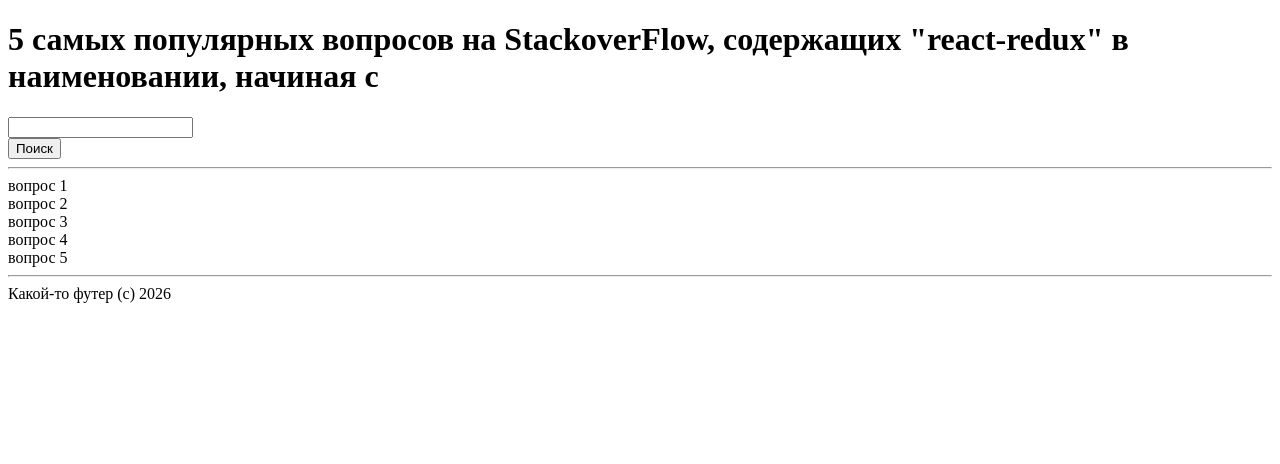
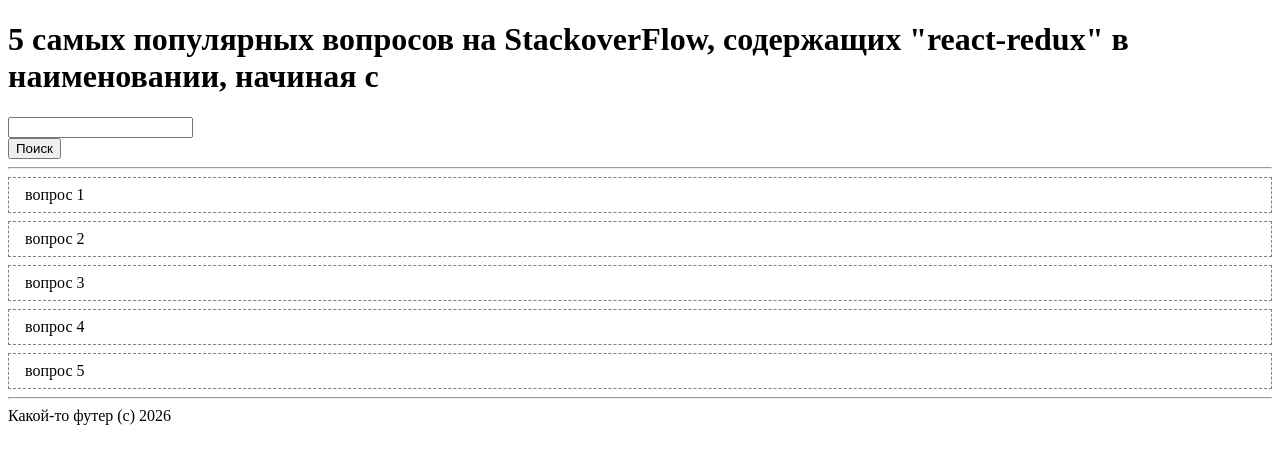
Before and after one commit to AlexArtsy/top-stackoverflow-questions, a React app: page / in a window 1280 px wide. Shown: the top 464 px of the page. Built offline with nearby package versions, Linux system fonts and the light colour scheme.

Commit message:
Реализован d-n-d

```diff
--- a/package.json
+++ b/package.json
@@ -24,7 +24,11 @@
     "test": "echo \"No tests yet\" && exit 0"
   },
   "dependencies": {
+    "dnd-core": "^16.0.1",
+    "immutability-helper": "^3.1.1",
     "react": "^19.2.7",
+    "react-dnd": "^16.0.1",
+    "react-dnd-html5-backend": "^16.0.1",
     "react-dom": "^19.2.7"
   },
   "devDependencies": {
--- /dev/null
+++ b/src/model/types.ts
@@ -0,0 +1,4 @@
+export type SOQuestion = {
+	id: number;
+	text: string;
+};
--- a/src/view/body.tsx
+++ b/src/view/body.tsx
@@ -1,5 +1,11 @@
+import { HTML5Backend } from "react-dnd-html5-backend";
 import { QuestionsList } from "./questions-list";
+import { DndProvider } from "react-dnd";
 
 export const Body: React.FC = () => {
-    return <QuestionsList />
+    return (
+        <DndProvider backend={HTML5Backend}>
+            <QuestionsList />
+        </DndProvider>
+    );
 };
--- a/src/view/list-item-content.tsx
+++ b/src/view/list-item-content.tsx
@@ -1,4 +1,4 @@
-type Props = {
+interface Props {
     data: string;
 };
 export const ListItemContent: React.FC<Props> = ({ data }) => {
--- a/src/view/list-item.tsx
+++ b/src/view/list-item.tsx
@@ -1,20 +1,128 @@
-import { useState } from "react";
+import { useRef, useState } from "react";
 import { ListItemContent } from "./list-item-content";
+import { useDrag, useDrop } from "react-dnd";
+import { SOQuestion } from "../model/types";
+import { Identifier, XYCoord } from "dnd-core";
 
-type Props = {
-    data: string;
+// TODO: шта это?! удалить потом!
+const ItemTypes = {
+	CARD: 'card',
+}
+
+interface DragItem {
+	index: number
+	id: string
+	type: string
+}
+
+
+// TODO: на первое время
+const style = {
+	border: '1px dashed gray',
+	padding: '0.5rem 1rem',
+	marginBottom: '.5rem',
+	backgroundColor: 'white',
+	cursor: 'move',
+}
+
+interface Props {
+    id: number;
+    index: number;
+    question: SOQuestion;
+    moveItem: (dragIndex: number, hoverIndex: number) => void;
 };
-export const ListItem: React.FC<Props> = ({ data }) => {
+
+export const ListItem: React.FC<Props> = ({ id, index, question, moveItem }) => {
     const [ isOpened, setIsOpened ] = useState<boolean>();
+    const ref = useRef<HTMLDivElement>(null)
 
     const onClickHandle = () => {
         setIsOpened((prev) => !prev);
     };
 
+    	const [{ handlerId }, drop] = useDrop<
+		DragItem,
+		void,
+		{ handlerId: Identifier | null }
+	>({
+		accept: ItemTypes.CARD,
+		collect(monitor) {
+			return {
+				handlerId: monitor.getHandlerId(),
+			}
+		},
+		hover(item: DragItem, monitor) {
+			if (!ref.current) {
+				return
+			}
+			const dragIndex = item.index
+			const hoverIndex = index
+
+			// Don't replace items with themselves
+			if (dragIndex === hoverIndex) {
+				return
+			}
+
+			// Determine rectangle on screen
+			const hoverBoundingRect = ref.current?.getBoundingClientRect()
+
+			// Get vertical middle
+			const hoverMiddleY =
+				(hoverBoundingRect.bottom - hoverBoundingRect.top) / 2
+
+			// Determine mouse position
+			const clientOffset = monitor.getClientOffset()
+
+			// Get pixels to the top
+			const hoverClientY = (clientOffset as XYCoord).y - hoverBoundingRect.top
+
+			// Only perform the move when the mouse has crossed half of the items height
+			// When dragging downwards, only move when the cursor is below 50%
+			// When dragging upwards, only move when the cursor is above 50%
+
+			// Dragging downwards
+			if (dragIndex < hoverIndex && hoverClientY < hoverMiddleY) {
+				return
+			}
+
+			// Dragging upwards
+			if (dragIndex > hoverIndex && hoverClientY > hoverMiddleY) {
+				return
+			}
+
+			// Time to actually perform the action
+			moveItem(dragIndex, hoverIndex)
+
+			// Note: we're mutating the monitor item here!
+			// Generally it's better to avoid mutations,
+			// but it's good here for the sake of performance
+			// to avoid expensive index searches.
+			item.index = hoverIndex
+		},
+	})
+
+	const [{ isDragging }, drag] = useDrag({
+		type: ItemTypes.CARD,
+		item: () => {
+			return { id, index }
+		},
+		collect: (monitor: any) => ({
+			isDragging: monitor.isDragging(),
+		}),
+	})
+
+	const opacity = isDragging ? 0 : 1
+	drag(drop(ref))
+
     return (
-        <div onClick={onClickHandle}>
-            {data}
-            {isOpened && <ListItemContent data={data} />}
+        <div
+            ref={ref}
+            style={{ ...style, opacity }}
+            data-handler-id={handlerId}
+            onClick={onClickHandle}
+        >
+            {question.text}
+            {isOpened && <ListItemContent data={question.text} />}
         </div>
     );
 };
--- a/src/view/questions-list.tsx
+++ b/src/view/questions-list.tsx
@@ -1,18 +1,34 @@
+import { useCallback, useState } from "react";
 import { ListItem } from "./list-item";
 import { NoData } from "./no-data";
+import update from 'immutability-helper';
+import { SOQuestion } from "../model/types";
+
+const listData: SOQuestion[] = [
+    { id: 0, text: 'вопрос 1' },
+    { id: 1, text: 'вопрос 2' },
+    { id: 2, text: 'вопрос 3' },
+    { id: 3, text: 'вопрос 4' },
+    { id: 4, text: 'вопрос 5' }
+];
 
 export const QuestionsList: React.FC = () => {
-    const listData = [
-        'вопрос 1',
-        'вопрос 2',
-        'вопрос 3',
-        'вопрос 4',
-        'вопрос 5',
-    ];
+    const [items, setItems] = useState<SOQuestion[]>(listData);
 
-    return listData.length === 0
+    const moveItem = useCallback((dragIndex: number, hoverIndex: number) => {
+        setItems((prevItems: SOQuestion[]) =>
+            update(prevItems, {
+                $splice: [
+                    [dragIndex, 1],
+                    [hoverIndex, 0, prevItems[dragIndex] as SOQuestion],
+                ],
+            }),
+        )
+    }, [])
+
+    return items.length === 0
             ? (<NoData />)
             : (<div>
-                {listData.map(itemData => <ListItem data={itemData} />)}
+                {items.map((item, index) => <ListItem key={item.id} id={item.id} index={index} question={item} moveItem={moveItem} />)}
             </div>);
 };
```
Also changed, not shown: 1 other file (tests, documents, lock files or other folders).
